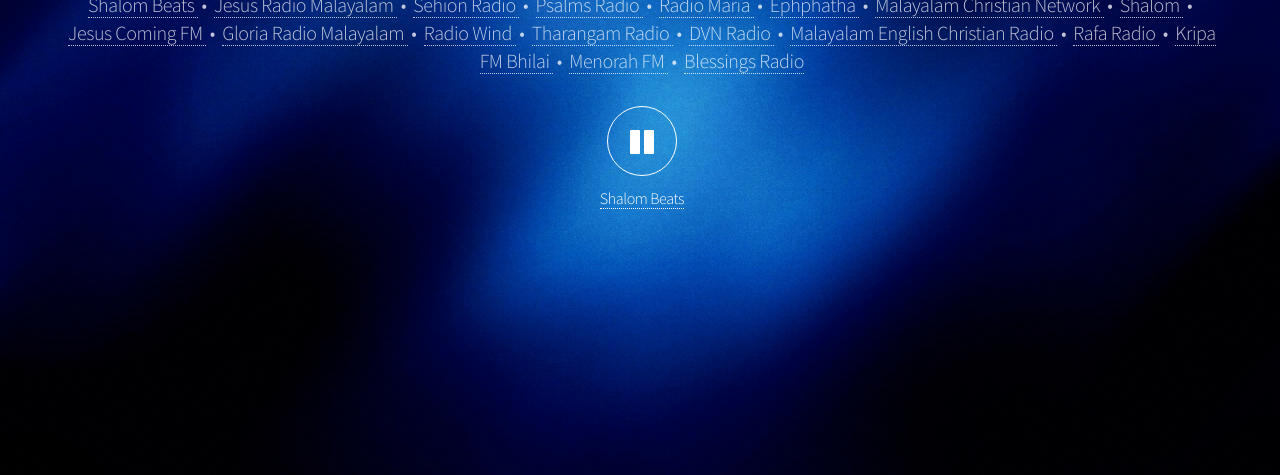
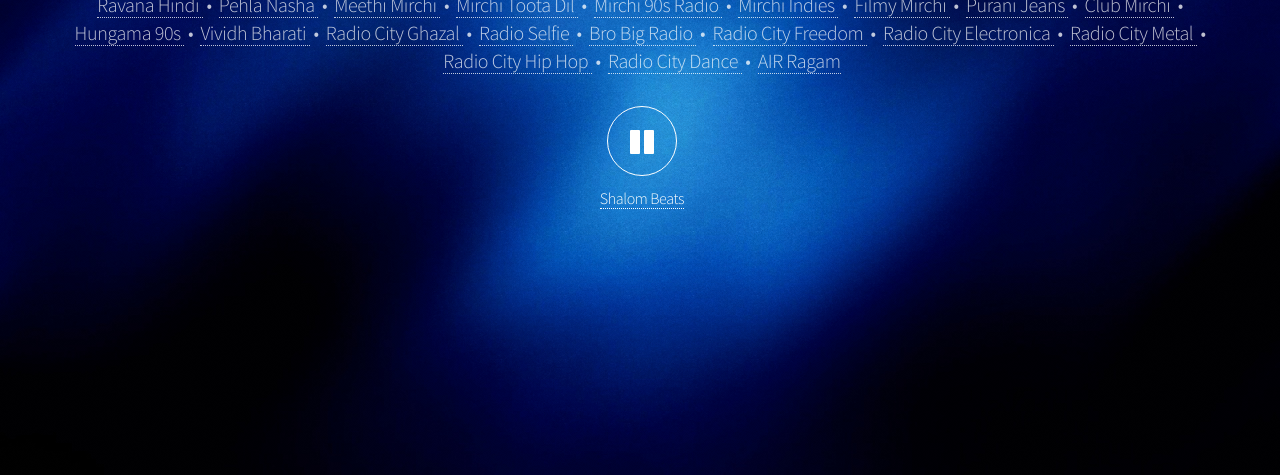
Before and after one commit to ravana69/hindi, a plain HTML site: page index.html in a window 1280 px wide. Shown: the part 325-800 px from the top of the page. Drawn offline with Linux system fonts and the light colour scheme.

Commit message:
Update index.html

```diff
--- a/index.html
+++ b/index.html
@@ -18,24 +18,26 @@
 					<header id="header">
 						<h1>#Christ_FM</h1>
 						<p>
-							<a id="paradise" onclick="loadStream(0)" style="cursor:pointer">  Shalom Beats  </a>&nbsp;&bull;&nbsp;
-							<a id="paradise" onclick="loadStream(1)" style="cursor:pointer">  Jesus Radio Malayalam  </a>&nbsp;&bull;&nbsp;
-                                                        <a id="paradise" onclick="loadStream(2)" style="cursor:pointer">  Sehion Radio  </a>&nbsp;&bull;&nbsp;
-							<a id="paradise" onclick="loadStream(3)" style="cursor:pointer">  Psalms Radio  </a>&nbsp;&bull;&nbsp;
-							<a id="paradise" onclick="loadStream(4)" style="cursor:pointer">  Radio Maria  </a>&nbsp;&bull;&nbsp;
-							<a id="paradise" onclick="loadStream(5)" style="cursor:pointer">  Ephphatha  </a>&nbsp;&bull;&nbsp;
-							<a id="paradise" onclick="loadStream(6)" style="cursor:pointer">  Malayalam Christian Network  </a>&nbsp;&bull;&nbsp;
-							<a id="paradise" onclick="loadStream(7)" style="cursor:pointer">  Shalom  </a>&nbsp;&bull;&nbsp;
-							<a id="paradise" onclick="loadStream(8)" style="cursor:pointer">  Jesus Coming FM  </a>&nbsp;&bull;&nbsp;
-							<a id="paradise" onclick="loadStream(9)" style="cursor:pointer">  Gloria Radio Malayalam  </a>&nbsp;&bull;&nbsp;
-							<a id="paradise" onclick="loadStream(10)" style="cursor:pointer">  Radio Wind  </a>&nbsp;&bull;&nbsp;
-							<a id="paradise" onclick="loadStream(11)" style="cursor:pointer">  Tharangam Radio  </a>&nbsp;&bull;&nbsp;
-							<a id="paradise" onclick="loadStream(12)" style="cursor:pointer">  DVN Radio  </a>&nbsp;&bull;&nbsp;
-							<a id="paradise" onclick="loadStream(13)" style="cursor:pointer">  Malayalam English Christian Radio  </a>&nbsp;&bull;&nbsp;
-							<a id="paradise" onclick="loadStream(14)" style="cursor:pointer">  Rafa Radio  </a>&nbsp;&bull;&nbsp;
-							<a id="paradise" onclick="loadStream(15)" style="cursor:pointer">  Kripa FM Bhilai  </a>&nbsp;&bull;&nbsp;
-                                                        <a id="paradise" onclick="loadStream(16)" style="cursor:pointer">  Menorah FM  </a>&nbsp;&bull;&nbsp;
-							<a id="paradise" onclick="loadStream(17)" style="cursor:pointer">  Blessings Radio  </a>
+							<a id="paradise" onclick="loadStream(0)" style="cursor:pointer">  Ravana Hindi  </a>&nbsp;&bull;&nbsp;
+							<a id="paradise" onclick="loadStream(1)" style="cursor:pointer">  Pehla Nasha  </a>&nbsp;&bull;&nbsp;
+                                                        <a id="paradise" onclick="loadStream(2)" style="cursor:pointer">  Meethi Mirchi  </a>&nbsp;&bull;&nbsp;
+							<a id="paradise" onclick="loadStream(3)" style="cursor:pointer">  Mirchi Toota Dil  </a>&nbsp;&bull;&nbsp;
+							<a id="paradise" onclick="loadStream(4)" style="cursor:pointer">  Mirchi 90s Radio  </a>&nbsp;&bull;&nbsp;
+							<a id="paradise" onclick="loadStream(5)" style="cursor:pointer">  Mirchi Indies  </a>&nbsp;&bull;&nbsp;
+							<a id="paradise" onclick="loadStream(6)" style="cursor:pointer">  Filmy Mirchi  </a>&nbsp;&bull;&nbsp;
+							<a id="paradise" onclick="loadStream(7)" style="cursor:pointer">  Purani Jeans  </a>&nbsp;&bull;&nbsp;
+							<a id="paradise" onclick="loadStream(8)" style="cursor:pointer">  Club Mirchi  </a>&nbsp;&bull;&nbsp;
+							<a id="paradise" onclick="loadStream(9)" style="cursor:pointer">  Hungama 90s  </a>&nbsp;&bull;&nbsp;
+							<a id="paradise" onclick="loadStream(10)" style="cursor:pointer">  Vividh Bharati  </a>&nbsp;&bull;&nbsp;
+							<a id="paradise" onclick="loadStream(11)" style="cursor:pointer">  Radio City Ghazal  </a>&nbsp;&bull;&nbsp;
+							<a id="paradise" onclick="loadStream(12)" style="cursor:pointer">  Radio Selfie  </a>&nbsp;&bull;&nbsp;
+							<a id="paradise" onclick="loadStream(13)" style="cursor:pointer">  Bro Big Radio  </a>&nbsp;&bull;&nbsp;
+							<a id="paradise" onclick="loadStream(14)" style="cursor:pointer">  Radio City Freedom  </a>&nbsp;&bull;&nbsp;
+							<a id="paradise" onclick="loadStream(15)" style="cursor:pointer">  Radio City Electronica  </a>&nbsp;&bull;&nbsp;
+                                                        <a id="paradise" onclick="loadStream(16)" style="cursor:pointer">  Radio City Metal  </a>&nbsp;&bull;&nbsp;
+							<a id="paradise" onclick="loadStream(17)" style="cursor:pointer">  Radio City Hip Hop  </a>&nbsp;&bull;&nbsp;
+							<a id="paradise" onclick="loadStream(18)" style="cursor:pointer">  Radio City Dance  </a>&nbsp;&bull;&nbsp;
+							<a id="paradise" onclick="loadStream(19)" style="cursor:pointer">  AIR Ragam  </a>
 						</p>
 						<nav>
 							<ul>
```
